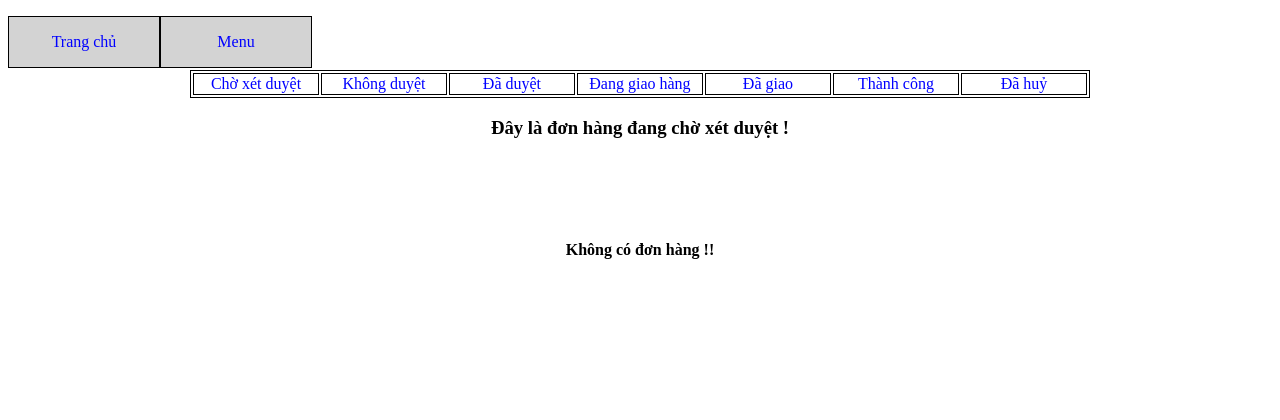
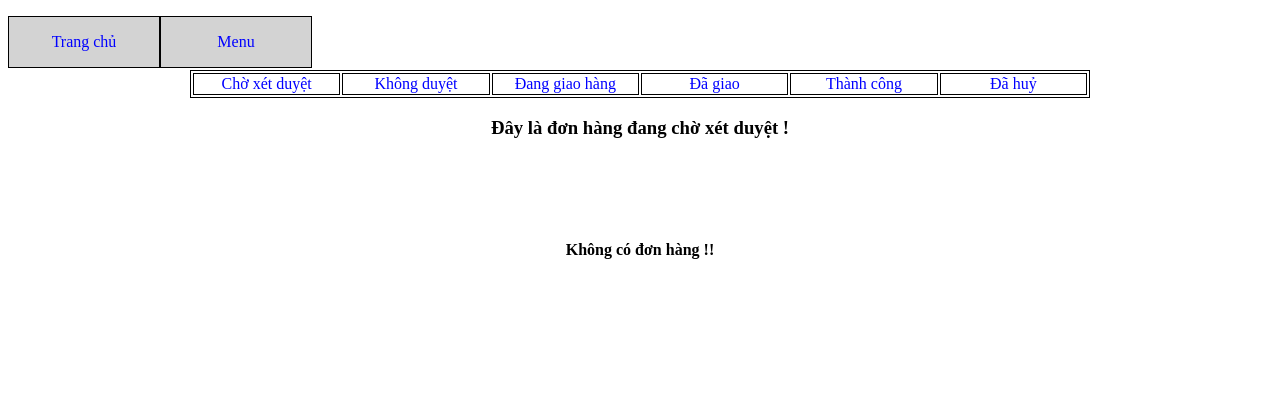
Before and after one commit to maoleng/web-project-1, a PHP site: page /order.php in a window 1280 px wide. Shown: the top 420 px of the page. Run offline with PHP 8.4, Linux system fonts and the light colour scheme; a user stored in the database is signed in; data comes from the database, SQL or seed files in the repository.

Commit message:
fix order manage

```diff
--- a/order.php
+++ b/order.php
@@ -23,26 +23,23 @@ require 'check_account.php';
 		<div id="div_tren">
 			<table class="border" width="900px">
 				<tr>
-					<td width="12.3%">
+					<td width="16.6%">
 						<a href="order.php?status=2">Chờ xét duyệt</a>
 					</td>
-					<td width="12.3%">
+					<td width="16.6%">
 						<a href="order.php?status=3">Không duyệt</a>
 					</td>
-					<td width="12.3%">
-						<a href="order.php?status=4">Đã duyệt</a>
+					<td width="16.6%">
+						<a href="order.php?status=4">Đang giao hàng</a>
 					</td>
-					<td width="12.3%">
-						<a href="order.php?status=5">Đang giao hàng</a>
+					<td width="16.6%">
+						<a href="order.php?status=5">Đã giao</a>
 					</td>
-					<td width="12.3%">
-						<a href="order.php?status=6">Đã giao</a>
+					<td width="16.6%">
+						<a href="order.php?status=6">Thành công</a>
 					</td>
-					<td width="12.3%">
-						<a href="order.php?status=7">Thành công</a>
-					</td>
-					<td width="12.3%">
-						<a href="order.php?status=8">Đã huỷ</a>
+					<td width="16.6%">
+						<a href="order.php?status=7">Đã huỷ</a>
 					</td>
 				</tr>
 			</table>
```
